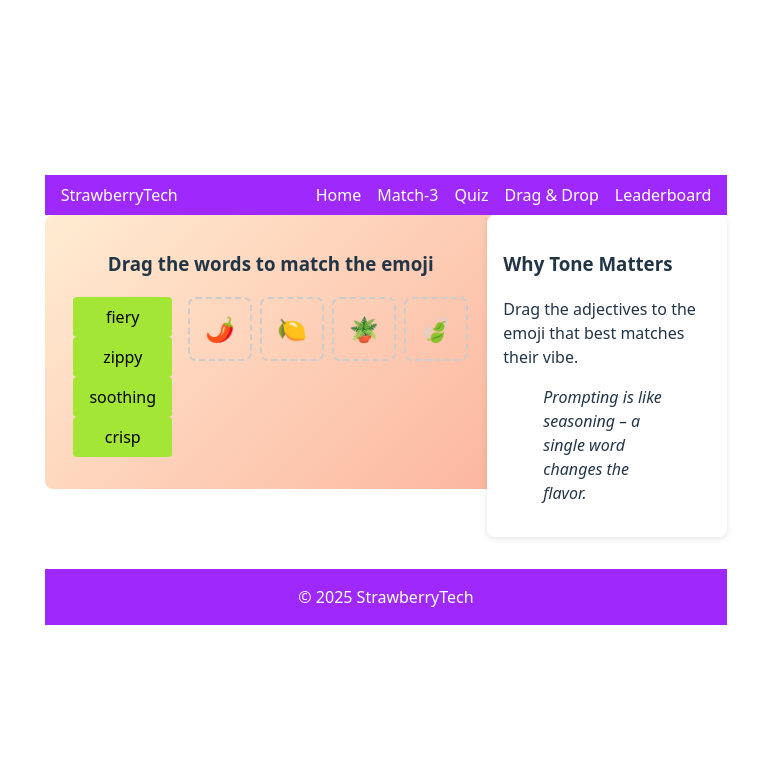
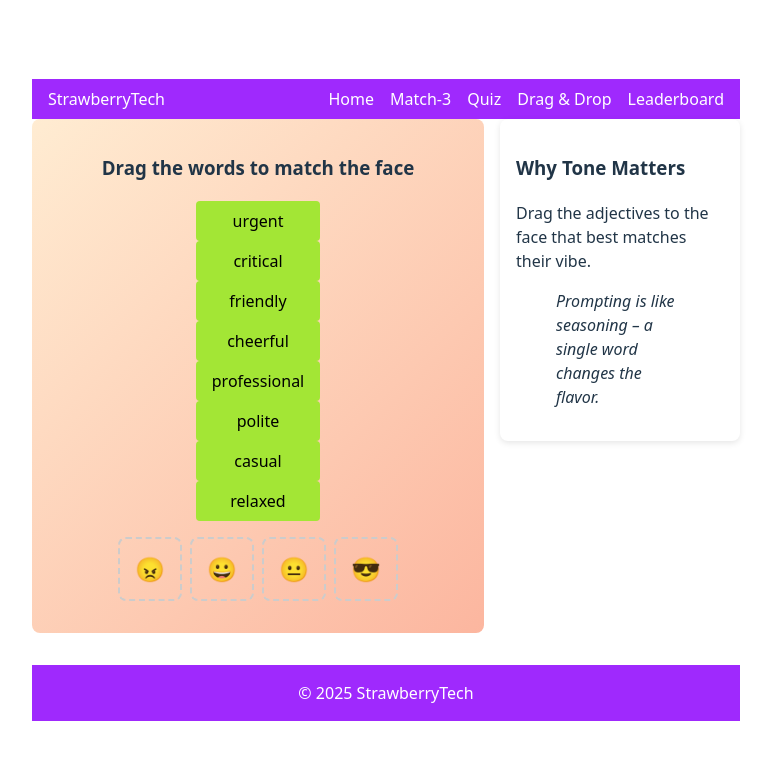
Before and after one commit to unnamedmistress/StrawberryTech, a React (Vite) app in the folder learning-games/: page /games/match3 in a window 1280 px wide. Shown: the top 760 px of the page, without its empty margins (254-1025 px from the left). Built offline with nearby package versions, Linux system fonts and the light colour scheme.

Commit message:
Replace tone emojis with faces and update sentence builder

```diff
--- a/learning-games/src/pages/Match3Game.tsx
+++ b/learning-games/src/pages/Match3Game.tsx
@@ -21,10 +21,10 @@ export interface Flavor {
 }
 
 export const flavors: Flavor[] = [
-  { name: "spicy", emoji: "🌶️", color: "#ff4500" },
-  { name: "zesty", emoji: "🍋", color: "#ffd700" },
-  { name: "calm", emoji: "🪴", color: "#3cb371" },
-  { name: "fresh", emoji: "🍃", color: "#8fbc8f" },
+  { name: "urgent", emoji: "😠", color: "#ff4500" },
+  { name: "friendly", emoji: "😀", color: "#ffd700" },
+  { name: "professional", emoji: "😐", color: "#3cb371" },
+  { name: "casual", emoji: "😎", color: "#8fbc8f" },
 ];
 
 export const colors = flavors.map((f) => f.name);
@@ -57,11 +57,29 @@ const quotes = [
 ];
 
 const toneWords = [
-  { word: "fiery", flavor: "spicy" },
-  { word: "zippy", flavor: "zesty" },
-  { word: "soothing", flavor: "calm" },
-  { word: "crisp", flavor: "fresh" },
+  { word: "urgent", flavor: "urgent" },
+  { word: "critical", flavor: "urgent" },
+  { word: "friendly", flavor: "friendly" },
+  { word: "cheerful", flavor: "friendly" },
+  { word: "professional", flavor: "professional" },
+  { word: "polite", flavor: "professional" },
+  { word: "casual", flavor: "casual" },
+  { word: "relaxed", flavor: "casual" },
 ];
+
+const flavorAdjective: Record<string, string> = {
+  urgent: "intense",
+  friendly: "upbeat",
+  professional: "formal",
+  casual: "chill",
+};
+
+const toneOutputs: Record<string, string> = {
+  urgent: "Mom, I need to tell you right away\u2014I'll be home late today!",
+  friendly: "Hey Mom! I'll be home late today \u{1F60A}",
+  professional: "Mother, please note I'll be home later than usual today.",
+  casual: "Hey Mom, running late, I'll be home later.",
+};
 
 export interface MatchResult {
   grid: (Tile | null)[];
@@ -143,13 +161,35 @@ export function checkMatches(
 function ToneMatchGame({ onComplete }: { onComplete: () => void }) {
   const [completed, setCompleted] = useState<string[]>([]);
   const [feedback, setFeedback] = useState<string | null>(null);
+  const [activeFlavor, setActiveFlavor] = useState<string | null>(null);
+  const [aiSentence, setAiSentence] = useState<string | null>(null);
 
   function handleDrop(flavor: string, word: string) {
-    const correct = toneWords.find((t) => t.word === word)?.flavor === flavor;
-    setFeedback(correct ? `Nice! ${word} is ${flavor}.` : `Try again!`);
-    if (correct && !completed.includes(word)) {
-      setCompleted((c) => [...c, word]);
+    const expected = toneWords.find((t) => t.word === word)?.flavor;
+    const correct = expected === flavor;
+    if (correct) {
+      setFeedback(`Nice! "${word}" matches ${flavor}.`);
+      setActiveFlavor(flavor);
+      setAiSentence(null);
+      if (!completed.includes(word)) {
+        setCompleted((c) => [...c, word]);
+      }
+    } else if (expected) {
+      const emoji = flavors.find((f) => f.name === flavor)?.emoji || "";
+      setFeedback(
+        `"${word}" doesn’t match ${emoji} — it’s too ${
+          flavorAdjective[expected]
+        } for ${flavor} tones.`,
+      );
+    } else {
+      setFeedback("Try again!");
     }
+  }
+
+  function buildSentence() {
+    if (!activeFlavor) return;
+    const result = toneOutputs[activeFlavor];
+    setAiSentence(result);
   }
 
   useEffect(() => {
@@ -160,7 +200,7 @@ function ToneMatchGame({ onComplete }: { onComplete: () => void }) {
 
   return (
     <div>
-      <h3>Drag the words to match the emoji</h3>
+      <h3>Drag the words to match the face</h3>
       <div className="drag-container">
         <div className="drag-words">
           {toneWords
@@ -198,6 +238,15 @@ function ToneMatchGame({ onComplete }: { onComplete: () => void }) {
         </div>
       </div>
       {feedback && <p>{feedback}</p>}
+      {activeFlavor && (
+        <div className="sentence-builder">
+          <p>Base: "Mom, I'll be home late today"</p>
+          <button onClick={buildSentence}>
+            What would the AI say in a {activeFlavor} tone?
+          </button>
+          {aiSentence && <p>AI says: {aiSentence}</p>}
+        </div>
+      )}
     </div>
   );
 }
@@ -233,7 +282,7 @@ export default function Match3Game() {
       </div>
       <aside className="match3-sidebar">
         <h3>Why Tone Matters</h3>
-        <p>Drag the adjectives to the emoji that best matches their vibe.</p>
+        <p>Drag the adjectives to the face that best matches their vibe.</p>
         <blockquote className="sidebar-quote">{sidebarQuote}</blockquote>
       </aside>
 
@@ -242,6 +291,10 @@ export default function Match3Game() {
           <div className="match3-modal">
             <h3>Great job!</h3>
             <p>You matched all the words.</p>
+            <div className="flashcard">
+              <strong>Why Tone Matters</strong>
+              <p>Changing one adjective = a whole new vibe. Tone tells the AI how to speak, not just what to say.</p>
+            </div>
             {newBadges.length > 0 && (
               <div className="badge-rewards">
                 {newBadges.map((id) => {
```
